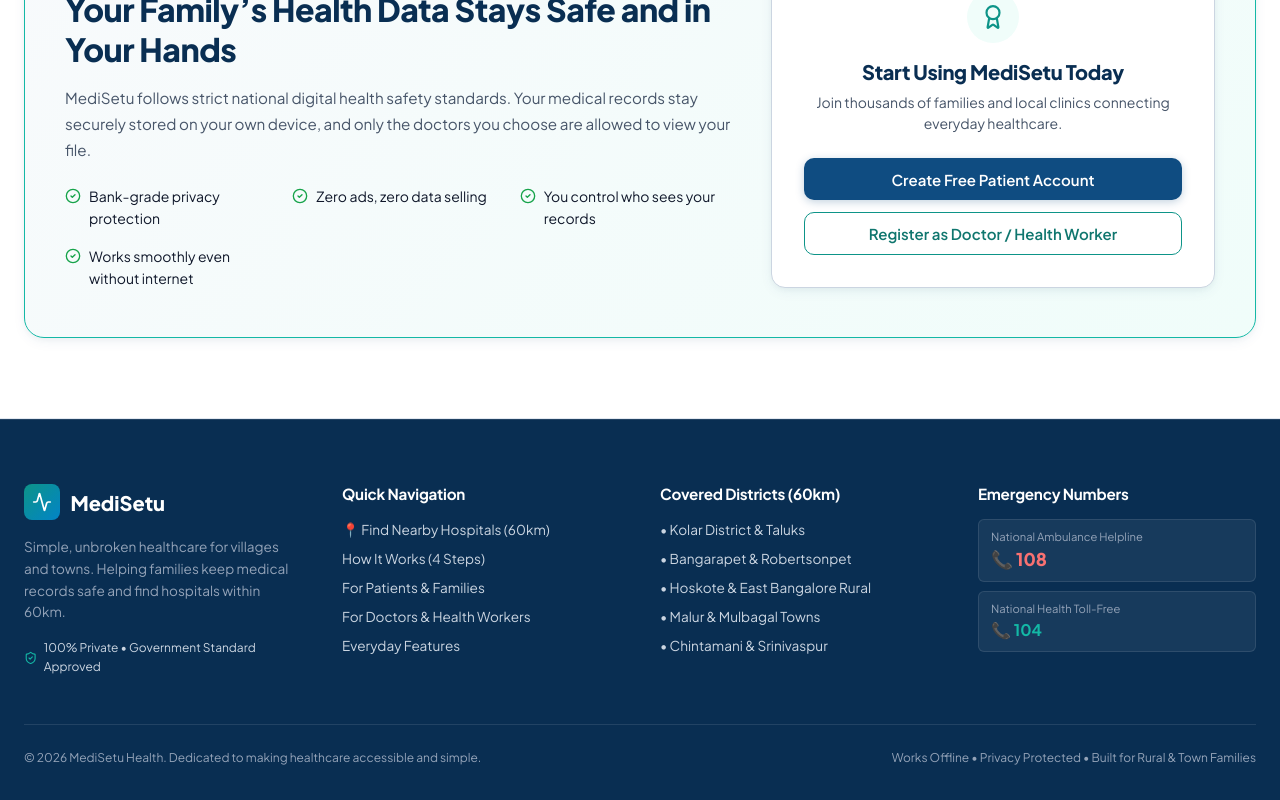
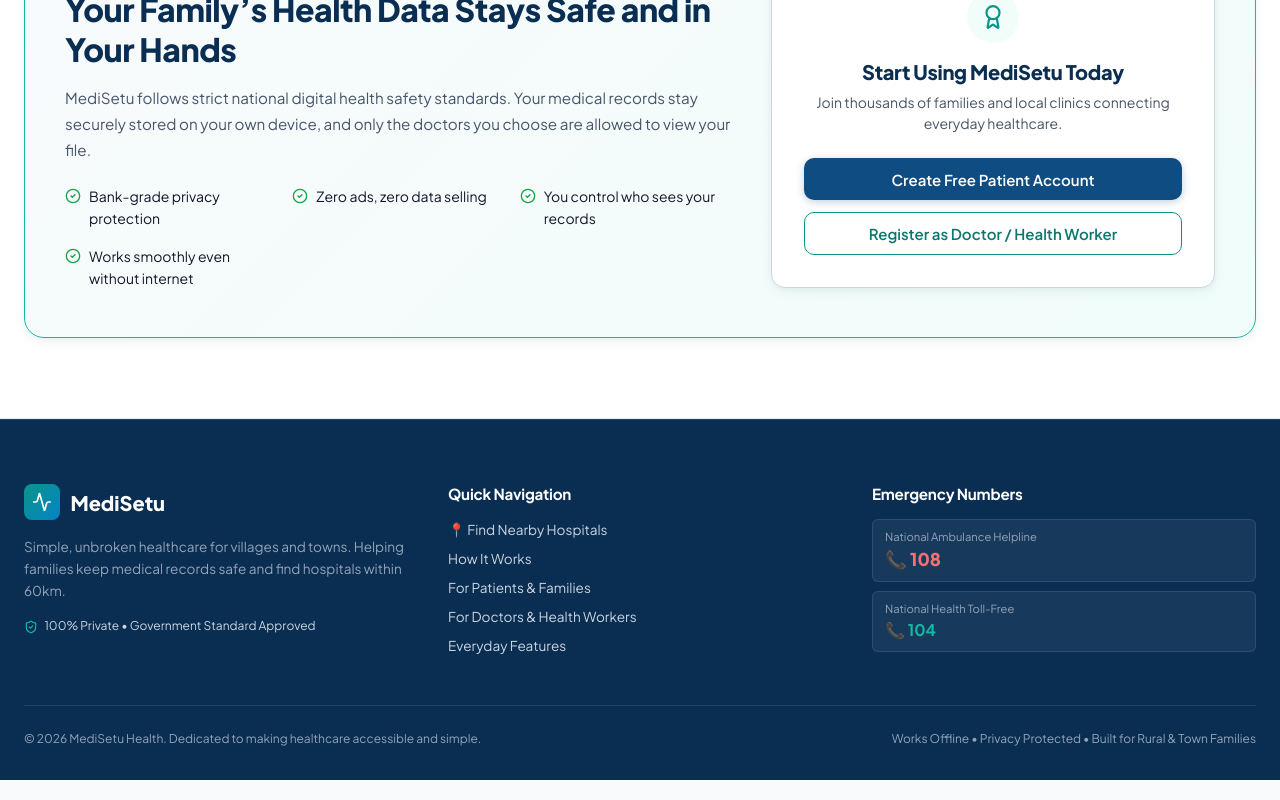
Before and after one commit to HarshVAnand/MediSetu, a React (Vite) app: page / in a window 1280 px wide. Shown: the part 5333-6133 px from the top of the page. Built offline with nearby package versions, Linux system fonts and the light colour scheme.

Commit message:
Update Footer.jsx

```diff
--- a/src/components/Layout/Footer.jsx
+++ b/src/components/Layout/Footer.jsx
@@ -62,28 +62,13 @@
               Quick Navigation
             </h4>
             <div style={{ display: 'flex', flexDirection: 'column', gap: '0.5rem', fontSize: '0.85rem' }}>
-              <a href="#facilities" onClick={(e) => handleLinkClick(e, 'facilities')} style={{ color: '#cbd5e1' }}>📍 Find Nearby Hospitals (60km)</a>
-              <a href="#how-it-works" onClick={(e) => handleLinkClick(e, 'how-it-works')} style={{ color: '#cbd5e1' }}>How It Works (4 Steps)</a>
+              <a href="#facilities" onClick={(e) => handleLinkClick(e, 'facilities')} style={{ color: '#cbd5e1' }}>📍 Find Nearby Hospitals </a>
+              <a href="#how-it-works" onClick={(e) => handleLinkClick(e, 'how-it-works')} style={{ color: '#cbd5e1' }}>How It Works </a>
               <a href="#for-patients" onClick={(e) => handleLinkClick(e, 'for-patients')} style={{ color: '#cbd5e1' }}>For Patients & Families</a>
               <a href="#for-doctors" onClick={(e) => handleLinkClick(e, 'for-doctors')} style={{ color: '#cbd5e1' }}>For Doctors & Health Workers</a>
               <a href="#services" onClick={(e) => handleLinkClick(e, 'services')} style={{ color: '#cbd5e1' }}>Everyday Features</a>
             </div>
           </div>
-
-          {/* 3. LOCAL HOSPITAL REGIONS */}
-          <div>
-            <h4 style={{ fontSize: '0.95rem', fontWeight: 700, color: '#ffffff', marginBottom: '1rem' }}>
-              Covered Districts (60km)
-            </h4>
-            <div style={{ display: 'flex', flexDirection: 'column', gap: '0.5rem', fontSize: '0.85rem', color: '#cbd5e1' }}>
-              <span>• Kolar District & Taluks</span>
-              <span>• Bangarapet & Robertsonpet</span>
-              <span>• Hoskote & East Bangalore Rural</span>
-              <span>• Malur & Mulbagal Towns</span>
-              <span>• Chintamani & Srinivaspur</span>
-            </div>
-          </div>
-
           {/* 4. EMERGENCY & HELPLINE */}
           <div>
             <h4 style={{ fontSize: '0.95rem', fontWeight: 700, color: '#ffffff', marginBottom: '1rem' }}>
```
